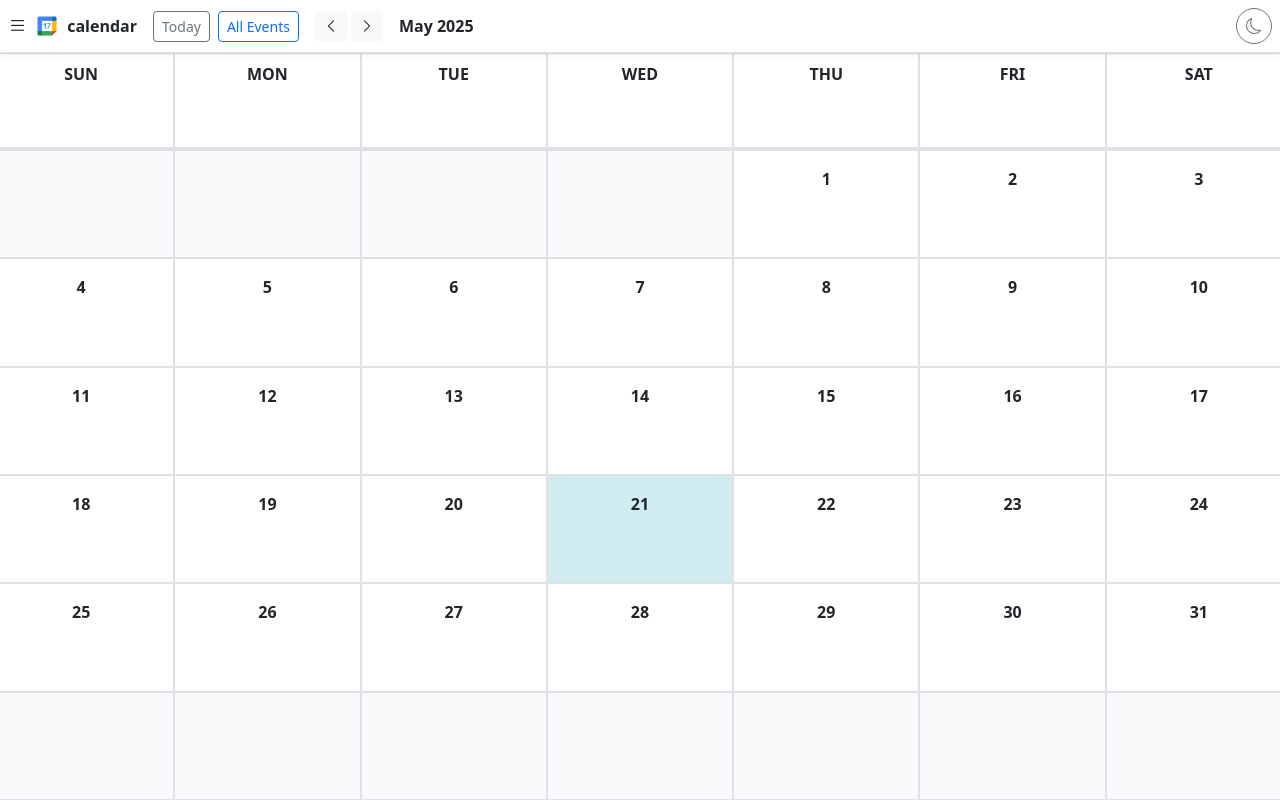
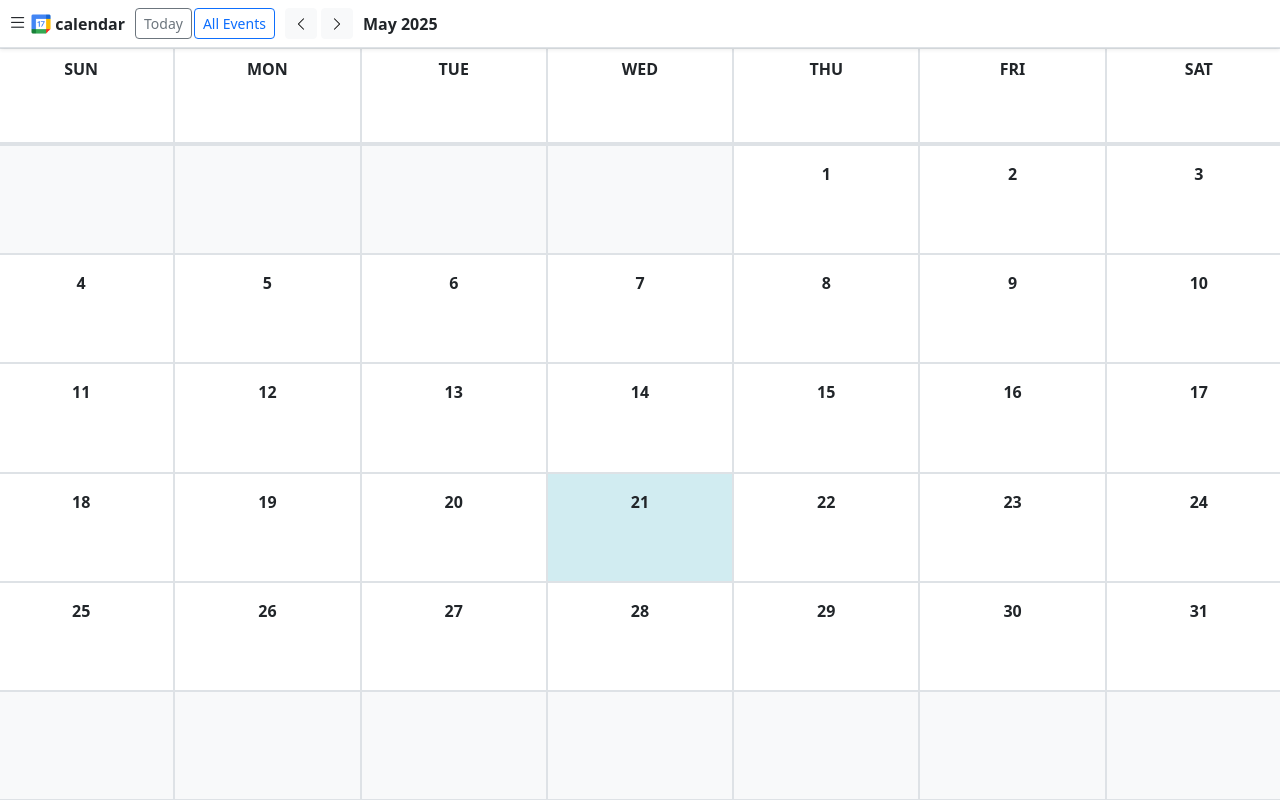
Before and after one commit to Viju7858/google-calendar, a React (Create React App) app: page / in a window 1280 px wide. Built offline with nearby package versions, Linux system fonts and the light colour scheme.

Commit message:
Add a Time Line Component

```diff
--- a/src/components/SmallCal.js
+++ b/src/components/SmallCal.js
@@ -7,7 +7,7 @@ import "../App.css";
 import logo from "../assets/calendarLogo.png";
 import { useCalendar } from "../context/CalendarContext";
 import Sidebar from "./Sidebar";
-import AllEvents from "./AllEvents";  // Import AllEvents modal
+import AllEvents from "./AllEvents"; // Import AllEvents modal
 
 dayjs.extend(weekday);
 dayjs.extend(isoWeek);
@@ -22,9 +22,6 @@ const SmallCal = () => {
 
   // Sidebar open state
   const [showSidebar, setShowSidebar] = useState(false);
-
-  // Dark mode toggle
-  const [darkMode, setDarkMode] = useState(false);
 
   // All Events modal open state
   const [showAllEvents, setShowAllEvents] = useState(false);
@@ -58,18 +55,12 @@ const SmallCal = () => {
     return () => document.removeEventListener("mousedown", handleClickOutside);
   }, []);
 
-  // Toggle dark mode class on body
-  useEffect(() => {
-    document.body.classList.toggle("dark-mode", darkMode);
-  }, [darkMode]);
-
   return (
     <div className="position-relative">
-
       {/* Header */}
       <div className="container-fluid p-2 border-bottom shadow-sm bg-white">
         <div className="row align-items-center">
-          <div className="col-12 d-flex flex-wrap align-items-center gap-2">
+          <div style={{gap:"2px"}} className="col-12 d-flex flex-wrap align-items-center">
             <i
               className="bi bi-list"
               style={{ fontSize: "1.2rem", cursor: "pointer" }}
@@ -118,20 +109,6 @@ const SmallCal = () => {
             >
               {currentDate.format("MMMM YYYY")}
             </span>
-
-            {/* Dark/Light Mode Toggle */}
-            <button
-              className="btn btn-outline-secondary ms-auto d-flex align-items-center justify-content-center"
-              onClick={() => setDarkMode(!darkMode)}
-              style={{
-                width: "36px",
-                height: "36px",
-                borderRadius: "50%",
-                padding: 0,
-              }}
-            >
-              <i className={`bi ${darkMode ? "bi-sun" : "bi-moon"}`}></i>
-            </button>
           </div>
         </div>
       </div>
@@ -241,7 +218,8 @@ const SmallCal = () => {
           {/* Mini calendar month view */}
           {miniCalView === "month" && (
             <div className="d-flex flex-wrap text-center">
-              {(dayjs.monthsShort() || [
+              {(
+                dayjs.monthsShort() || [
                   "Jan",
                   "Feb",
                   "Mar",
@@ -254,7 +232,8 @@ const SmallCal = () => {
                   "Oct",
                   "Nov",
                   "Dec",
-              ]).map((month, idx) => (
+                ]
+              ).map((month, idx) => (
                 <div
                   key={month}
                   className="rounded m-1 p-2"
@@ -292,8 +271,7 @@ const SmallCal = () => {
                         year === miniCalMonth.year()
                           ? "#4A90E2"
                           : "transparent",
-                      color:
-                        year === miniCalMonth.year() ? "white" : "inherit",
+                      color: year === miniCalMonth.year() ? "white" : "inherit",
                     }}
                     onClick={() => {
                       setMiniCalMonth(miniCalMonth.year(year));
```
Lines whose indentation alone changed are shown as unchanged.
